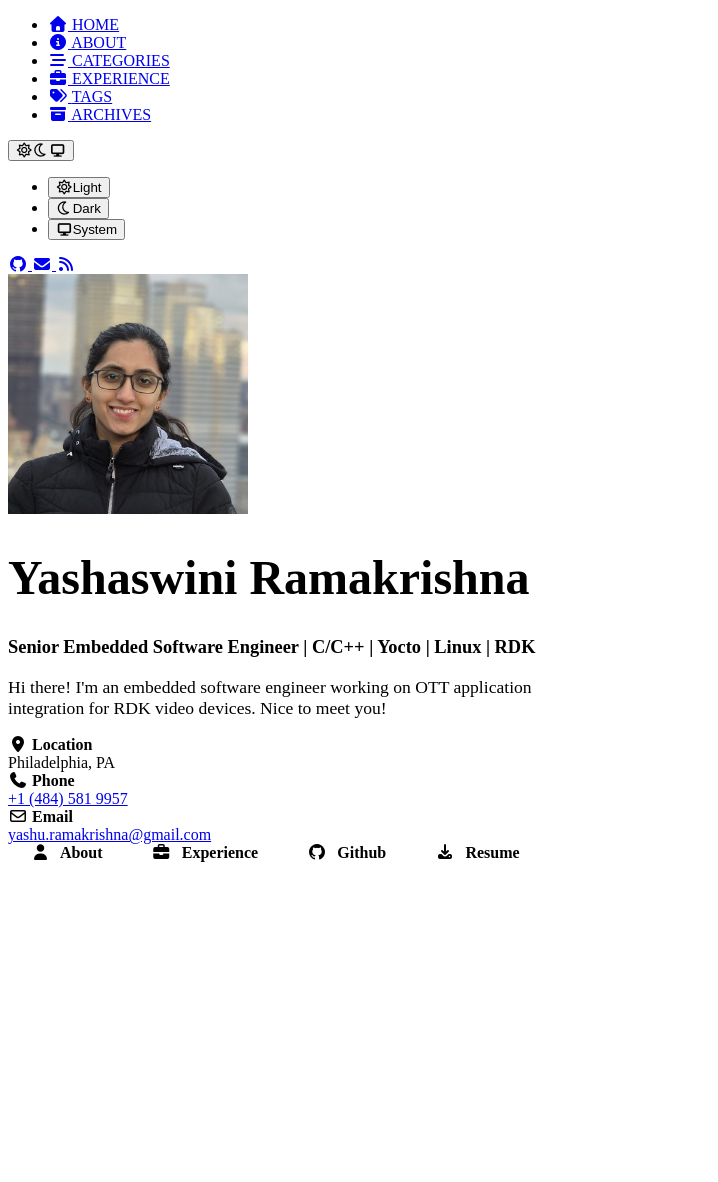
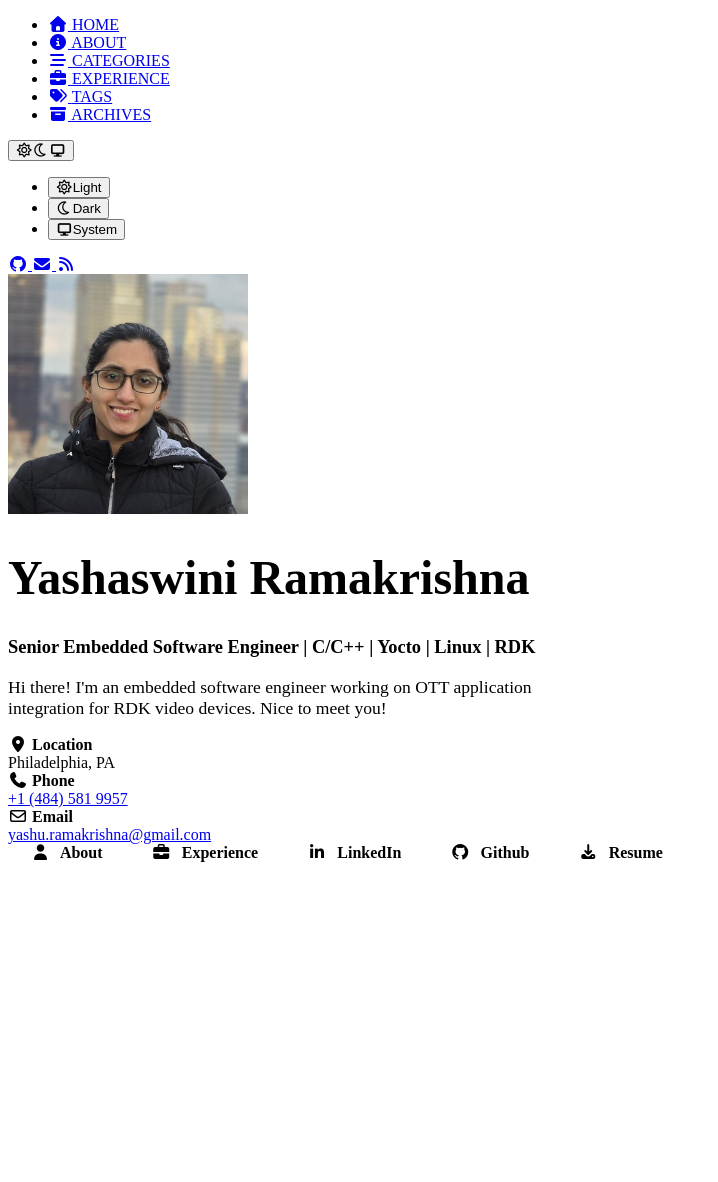
Before and after one commit to yashaswini-rk/yashaswini-rk.github.io, a Jekyll site: the page built from index.html, in a window 1280 px wide. Shown: the whole page, without its empty margins (0-718 px from the left). Built offline with Jekyll 4.4.1, drawn with Linux system fonts in a browser that asks for light colours; cached includes are drawn as plain includes; comment, search, counter and statistics services are not loaded.

Commit message:
Add LinkedIn to the home page and avatar hover icons

```diff
--- a/_config.yml
+++ b/_config.yml
@@ -30,7 +30,7 @@ github:
 
 # Shown as hover icons on the sidebar avatar; leave empty to hide
 gitlab_username:
-linkedin_username:
+linkedin_username: yashaswini-ramakrishna
 
 social:
   # Change to your full name.
--- a/index.html
+++ b/index.html
@@ -7,6 +7,7 @@ phone: +1 (484) 581 9957
 links:
   - { title: About, icon: fas fa-user, url: /about/ }
   - { title: Experience, icon: fas fa-briefcase, url: /experience/ }
-  - { title: Github, icon: fab fa-github, url: "https://github.com/yashaswini-rk" }
+  - { title: LinkedIn, icon: fab fa-linkedin-in, url: "https://www.linkedin.com/in/yashaswini-ramakrishna", new_tab: true }
+  - { title: Github, icon: fab fa-github, url: "https://github.com/yashaswini-rk", new_tab: true }
   - { title: Resume, new_tab: true, icon: fas fa-download, url: "https://github.com/yashaswini-rk/aboutMe/raw/main/Yashaswini_Ramakrishna.pdf" }
 ---
```
